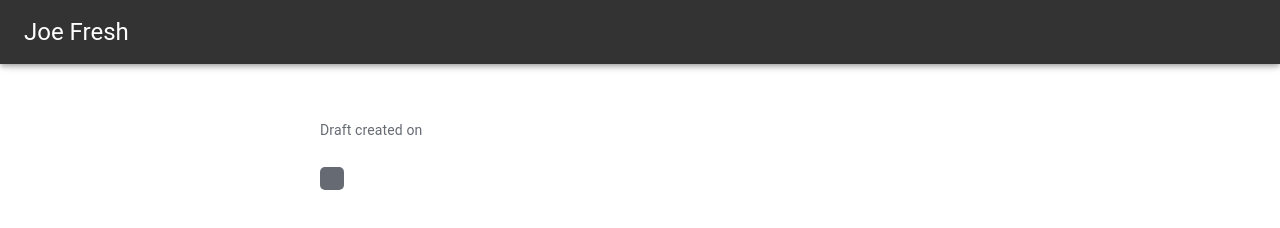
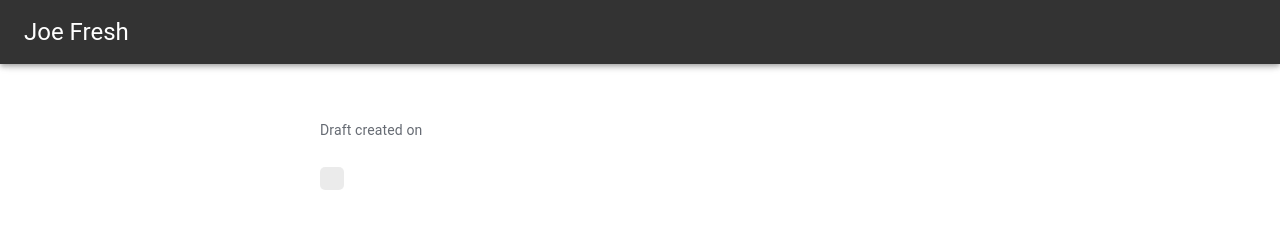
Before and after one commit to NashTech-Labs/react-hook-forms, a Next.js app: page /deals/view in a window 1280 px wide. Shown: the top 228 px of the page. Built offline with nearby package versions, Linux system fonts and the light colour scheme; no server answers.

Commit message:
status chip updated

```diff
--- a/components/Summary/Summary.module.css
+++ b/components/Summary/Summary.module.css
@@ -60,7 +60,6 @@
 }
 
 .Chip {
-  background-color: #666b73;
   font-weight: 600;
   color: #ffffff;
   border-radius: 5px;
--- a/components/Summary/Summary.tsx
+++ b/components/Summary/Summary.tsx
@@ -9,6 +9,7 @@ import { useAppSelector } from "../../store/index";
 import { capitalizeWords } from "../../util/format";
 import DownloadIcon from '@mui/icons-material/Download';
 import { convertToEST } from "../../util/ConvertDateTime";
+import { dealStatus } from "../../constants/DealStatus";
 
 function Summary() {
     const dealId = useAppSelector(updatedDealId);
@@ -70,7 +71,9 @@ function Summary() {
                     <Grid item lg={9} className={styles.titleContainer} >
                         <Typography variant="h4" className={styles.title}>{data?.generalDealInfo?.title}</Typography>
                         <Typography mt={2} className={styles["sub-title"]} >Draft created on {data?.generalDealInfo?.created_at ? convertToEST(data?.generalDealInfo?.created_at).format("MMMM D, YYYY [at] h:mm A z") : null}</Typography>
-                        <Chip className={styles.Chip} label={data?.generalDealInfo?.status ? capitalizeWords(data?.generalDealInfo?.status) : null} />
+                        <Chip className={styles.Chip}
+                        sx={{backgroundColor:dealStatus[data?.generalDealInfo?.status]}}
+                        label={data?.generalDealInfo?.status ? capitalizeWords(data?.generalDealInfo?.status) : null} />
                     </Grid>
                     <Typography></Typography>
                 </Grid>
--- /dev/null
+++ b/constants/DealStatus.tsx
@@ -0,0 +1,6 @@
+export const dealStatus : {[index:string]:string} = {
+    'ACTIVE': "#467E1B",
+    'READY': "#194B9F",
+    'ENDED': "#AC342A",
+    'DRAFT': "#666B73"
+}
```
Also changed, not shown: components/Deals/AllDeals/Deals.tsx (+2 -15 lines).
